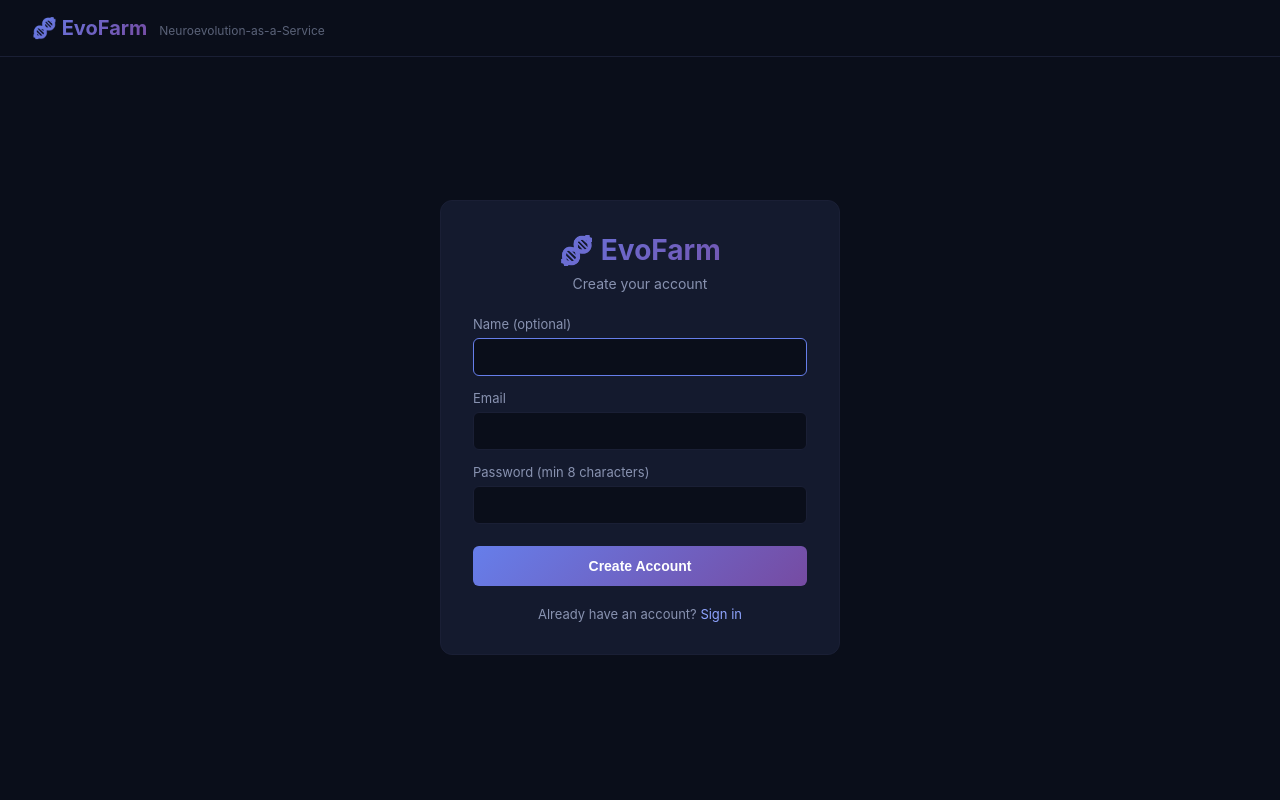
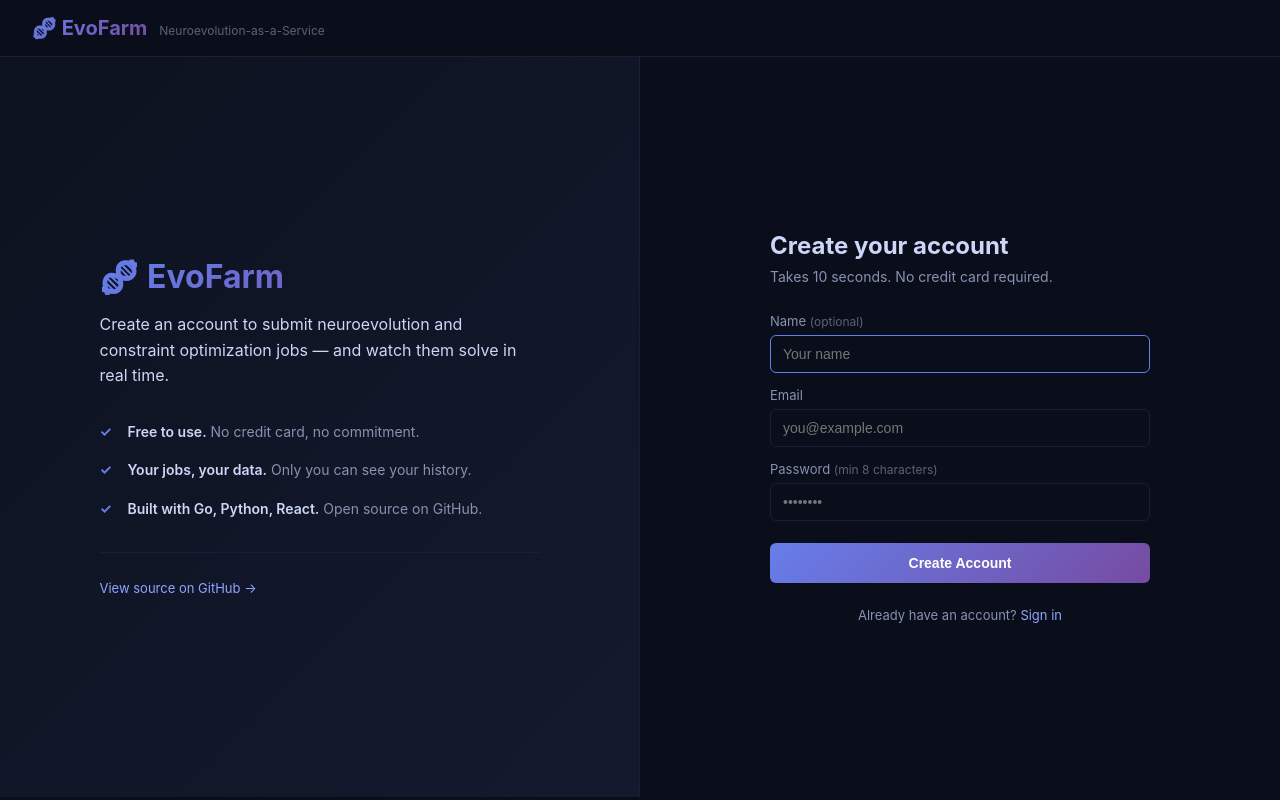
Before and after one commit to dipsah9/evofarm, a React (Create React App) app in the folder frontend/: page /register in a window 1280 px wide. Built offline with nearby package versions, Linux system fonts and the light colour scheme; no server answers.

Commit message:
new login and register pages

```diff
--- a/frontend/src/App.css
+++ b/frontend/src/App.css
@@ -631,73 +631,6 @@ button:disabled {
   color: #5a6278;
 }
 
-/* ---------- Auth pages ---------- */
-.auth-page {
-  min-height: calc(100vh - 60px);
-  display: flex;
-  align-items: center;
-  justify-content: center;
-  padding: 40px 20px;
-}
-
-.auth-card {
-  width: 100%;
-  max-width: 400px;
-  background: #141a2e;
-  border: 1px solid #1a1f35;
-  border-radius: 12px;
-  padding: 32px;
-}
-
-.auth-logo {
-  font-size: 28px;
-  text-align: center;
-  background: linear-gradient(135deg, #667eea 0%, #764ba2 100%);
-  -webkit-background-clip: text;
-  -webkit-text-fill-color: transparent;
-  background-clip: text;
-  margin-bottom: 8px;
-}
-
-.auth-subtitle {
-  text-align: center;
-  color: #8892b0;
-  font-size: 14px;
-  margin-bottom: 24px;
-}
-
-.auth-error {
-  background: #3a1a1a;
-  color: #ef5350;
-  padding: 10px 14px;
-  border-radius: 6px;
-  font-size: 13px;
-  margin-bottom: 16px;
-}
-
-.auth-footer {
-  text-align: center;
-  color: #8892b0;
-  font-size: 13px;
-  margin-top: 20px;
-}
-
-.auth-footer a {
-  color: #8fa4ff;
-  text-decoration: none;
-}
-
-.auth-footer a:hover {
-  text-decoration: underline;
-}
-
-.auth-loading {
-  display: flex;
-  align-items: center;
-  justify-content: center;
-  min-height: 100vh;
-  color: #8892b0;
-}
 
 /* ---------- User menu ---------- */
 .user-menu {
@@ -785,3 +718,163 @@ button:disabled {
 .user-menu-item:hover {
   background: #1a1f35;
 }
+
+/* ---------- Auth layout (two-column) ---------- */
+.auth-layout {
+  min-height: calc(100vh - 60px);
+  display: grid;
+  grid-template-columns: 1fr 1fr;
+  align-items: stretch;
+}
+
+@media (max-width: 900px) {
+  .auth-layout {
+    grid-template-columns: 1fr;
+  }
+}
+
+/* Left: hero panel */
+.auth-hero {
+  background: linear-gradient(135deg, #0d1220 0%, #141a2e 100%);
+  border-right: 1px solid #1a1f35;
+  display: flex;
+  align-items: center;
+  justify-content: center;
+  padding: 60px 48px;
+}
+
+@media (max-width: 900px) {
+  .auth-hero {
+    border-right: none;
+    border-bottom: 1px solid #1a1f35;
+    padding: 40px 24px;
+  }
+}
+
+.auth-hero-inner {
+  max-width: 440px;
+}
+
+.auth-hero-logo {
+  font-size: 32px;
+  font-weight: 700;
+  background: linear-gradient(135deg, #667eea 0%, #764ba2 100%);
+  -webkit-background-clip: text;
+  -webkit-text-fill-color: transparent;
+  background-clip: text;
+  margin-bottom: 16px;
+}
+
+.auth-hero-tagline {
+  font-size: 16px;
+  line-height: 1.6;
+  color: #ccd6f6;
+  margin-bottom: 32px;
+}
+
+.auth-hero-features {
+  list-style: none;
+  padding: 0;
+  margin: 0 0 32px 0;
+}
+
+.auth-hero-features li {
+  position: relative;
+  padding-left: 28px;
+  margin-bottom: 16px;
+  font-size: 14px;
+  line-height: 1.6;
+  color: #8892b0;
+}
+
+.auth-hero-features li::before {
+  content: "✓";
+  position: absolute;
+  left: 0;
+  top: 0;
+  color: #667eea;
+  font-weight: 700;
+}
+
+.auth-hero-features strong {
+  color: #ccd6f6;
+  font-weight: 600;
+}
+
+.auth-hero-footer {
+  padding-top: 24px;
+  border-top: 1px solid #1a1f35;
+}
+
+.auth-hero-link {
+  color: #8fa4ff;
+  font-size: 13px;
+  text-decoration: none;
+}
+
+.auth-hero-link:hover {
+  text-decoration: underline;
+}
+
+/* Right: form panel */
+.auth-form-panel {
+  display: flex;
+  align-items: center;
+  justify-content: center;
+  padding: 60px 48px;
+}
+
+@media (max-width: 900px) {
+  .auth-form-panel {
+    padding: 40px 24px;
+  }
+}
+
+.auth-card {
+  width: 100%;
+  max-width: 380px;
+}
+
+.auth-title {
+  font-size: 24px;
+  font-weight: 700;
+  color: #ccd6f6;
+  margin-bottom: 8px;
+}
+
+.auth-subtitle {
+  color: #8892b0;
+  font-size: 14px;
+  margin-bottom: 28px;
+}
+
+.optional {
+  color: #5a6278;
+  font-weight: 400;
+  font-size: 12px;
+}
+
+.auth-error {
+  background: #3a1a1a;
+  color: #ef5350;
+  padding: 10px 14px;
+  border-radius: 6px;
+  font-size: 13px;
+  margin-bottom: 16px;
+}
+
+.auth-footer {
+  text-align: center;
+  color: #8892b0;
+  font-size: 13px;
+  margin-top: 24px;
+}
+
+.auth-footer a {
+  color: #8fa4ff;
+  text-decoration: none;
+}
+
+.auth-footer a:hover {
+  text-decoration: underline;
+}
--- a/frontend/src/LoginPage.js
+++ b/frontend/src/LoginPage.js
@@ -26,10 +26,55 @@ function LoginPage() {
   };
 
   return (
-    <div className="auth-page">
+    <div className="auth-layout">
+      {/* Left panel: what this is */}
+      <div className="auth-hero">
+        <div className="auth-hero-inner">
+          <h1 className="auth-hero-logo">🧬 EvoFarm</h1>
+          <p className="auth-hero-tagline">
+            A distributed platform for evolving neural networks and
+            solving constraint optimization problems.
+          </p>
+
+          <ul className="auth-hero-features">
+            <li>
+              <strong>Two solvers.</strong> Genetic evolution and CP-SAT
+              (OR-Tools) behind one API.
+            </li>
+            <li>
+              <strong>Three problems.</strong> XOR, portfolio
+              optimization, and nurse rostering.
+            </li>
+            <li>
+              <strong>Live progress.</strong> Watch fitness climb in
+              real time — or see a schedule solve to optimality.
+            </li>
+            <li>
+              <strong>Durable history.</strong> Every job is saved and
+              tied to your account.
+            </li>
+          </ul>
+
+          <div className="auth-hero-footer">
+            <a
+              href="https://github.com/dipsah9/evofarm"
+              target="_blank"
+              rel="noopener noreferrer"
+              className="auth-hero-link"
+            >
+              View source on GitHub →
+            </a>
+          </div>
+        </div>
+      </div>
+
+      {/* Right panel: the form */}
+      <div className="auth-form-panel">
         <div className="auth-card">
-        <h1 className="auth-logo">🧬 EvoFarm</h1>
-        <p className="auth-subtitle">Sign in to continue</p>
+          <h2 className="auth-title">Sign in</h2>
+          <p className="auth-subtitle">
+            Welcome back. Enter your credentials to continue.
+          </p>
 
           <form onSubmit={handleSubmit}>
             <div className="form-group">
@@ -40,6 +85,7 @@ function LoginPage() {
                 onChange={(e) => setEmail(e.target.value)}
                 required
                 autoFocus
+                placeholder="you@example.com"
               />
             </div>
             <div className="form-group">
@@ -49,6 +95,7 @@ function LoginPage() {
                 value={password}
                 onChange={(e) => setPassword(e.target.value)}
                 required
+                placeholder="••••••••"
               />
             </div>
 
@@ -60,8 +107,10 @@ function LoginPage() {
           </form>
 
           <p className="auth-footer">
-          No account? <Link to="/register">Create one</Link>
+            No account?{' '}
+            <Link to="/register">Create one — it's free</Link>
           </p>
+        </div>
       </div>
     </div>
   );
--- a/frontend/src/RegisterPage.js
+++ b/frontend/src/RegisterPage.js
@@ -33,19 +33,59 @@ function RegisterPage() {
   };
 
   return (
-    <div className="auth-page">
+    <div className="auth-layout">
+      <div className="auth-hero">
+        <div className="auth-hero-inner">
+          <h1 className="auth-hero-logo">🧬 EvoFarm</h1>
+          <p className="auth-hero-tagline">
+            Create an account to submit neuroevolution and constraint
+            optimization jobs — and watch them solve in real time.
+          </p>
+
+          <ul className="auth-hero-features">
+            <li>
+              <strong>Free to use.</strong> No credit card, no
+              commitment.
+            </li>
+            <li>
+              <strong>Your jobs, your data.</strong> Only you can see
+              your history.
+            </li>
+            <li>
+              <strong>Built with Go, Python, React.</strong> Open
+              source on GitHub.
+            </li>
+          </ul>
+
+          <div className="auth-hero-footer">
+            <a
+              href="https://github.com/dipsah9/evofarm"
+              target="_blank"
+              rel="noopener noreferrer"
+              className="auth-hero-link"
+            >
+              View source on GitHub →
+            </a>
+          </div>
+        </div>
+      </div>
+
+      <div className="auth-form-panel">
         <div className="auth-card">
-        <h1 className="auth-logo">🧬 EvoFarm</h1>
-        <p className="auth-subtitle">Create your account</p>
+          <h2 className="auth-title">Create your account</h2>
+          <p className="auth-subtitle">
+            Takes 10 seconds. No credit card required.
+          </p>
 
           <form onSubmit={handleSubmit}>
             <div className="form-group">
-            <label>Name (optional)</label>
+              <label>Name <span className="optional">(optional)</span></label>
               <input
                 type="text"
                 value={name}
                 onChange={(e) => setName(e.target.value)}
                 autoFocus
+                placeholder="Your name"
               />
             </div>
             <div className="form-group">
@@ -55,15 +95,17 @@ function RegisterPage() {
                 value={email}
                 onChange={(e) => setEmail(e.target.value)}
                 required
+                placeholder="you@example.com"
               />
             </div>
             <div className="form-group">
-            <label>Password (min 8 characters)</label>
+              <label>Password <span className="optional">(min 8 characters)</span></label>
               <input
                 type="password"
                 value={password}
                 onChange={(e) => setPassword(e.target.value)}
                 required
+                placeholder="••••••••"
               />
             </div>
 
@@ -75,8 +117,10 @@ function RegisterPage() {
           </form>
 
           <p className="auth-footer">
-          Already have an account? <Link to="/login">Sign in</Link>
+            Already have an account?{' '}
+            <Link to="/login">Sign in</Link>
           </p>
+        </div>
       </div>
     </div>
   );
```
Lines whose indentation alone changed are shown as unchanged.
